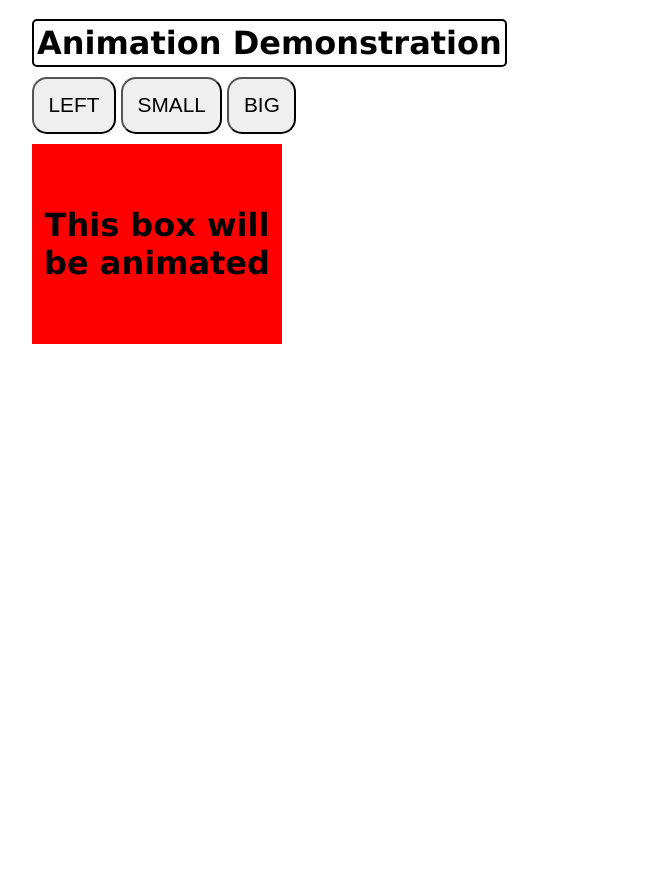
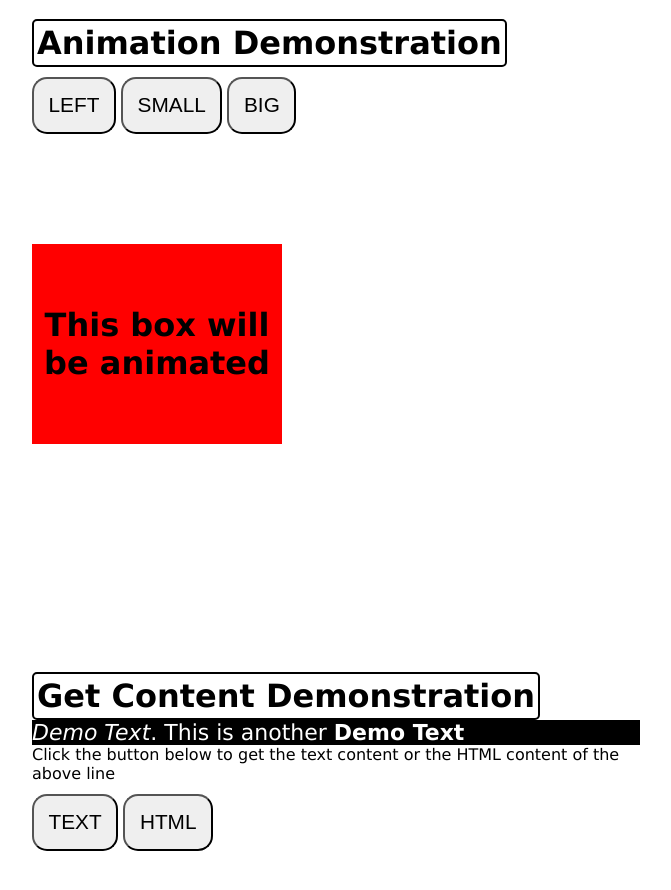
Before and after one commit to CaimeoAI/jQuery_Beginner, a plain HTML site: page index.html in a window 1280 px wide. Shown: the part 833-1723 px from the top of the page, without its empty margins (304-975 px from the left). Before the commit the page ends 1177 px from the top, so only its background shows below. Drawn offline with nearby package versions, Linux system fonts and the light colour scheme.

Commit message:
Added GetContent part

```diff
--- a/index.html
+++ b/index.html
@@ -5,6 +5,7 @@
     <meta name="viewport" content="width=device-width, initial-scale=1.0">
     <title>Document</title>
     <link rel="stylesheet" href="style.css">
+    <!-- src is found under releases.jquery.com -->
     <script src="https://code.jquery.com/jquery-3.7.1.min.js"></script>
     <script>
         $(document).ready(function(){
@@ -35,6 +36,13 @@
                     height: '350px',
                     width: '300px'
                 })
+            });
+
+            $("#getContentButtonText").click(function(){
+                alert($("#demoText").text())
+            });
+            $("#getContentButtonHTML").click(function(){
+                alert($("#demoText").html())
             });
         });
     </script>
@@ -67,7 +75,18 @@
         <button id="animateButtonLeft">LEFT</button>
         <button id="animateButtonSmall">SMALL</button>
         <button id="animateButtonBig">BIG</button>
-        <div id="animateDiv">This box will be animated</div>
+        <div id="animateDivContainer">
+            <div id="animateDiv">This box will be animated</div>
+        </div>
+
+    </div>
+
+    <div id="divFour">
+        <h1>Get Content Demonstration</h1>
+        <p id="demoText"><em>Demo Text</em>. This is another <strong>Demo Text</strong></p>
+        <p>Click the button below to get the text content or the HTML content of the above line</p>
+        <button id="getContentButtonText">TEXT</button>
+        <button id="getContentButtonHTML">HTML</button>
     </div>
 </body>
 </html>
--- a/style.css
+++ b/style.css
@@ -32,10 +32,15 @@ button:hover{
     background-color: grey;
 }
 
-#divOne,#divTwo, #divThree{
+#divOne,#divTwo, #divThree, #divFour{
     width: 50vw;
     padding: 1em;
     margin: 2em;
+}
+
+#animateDivContainer {
+    padding: 100px 0px;
+    margin-bottom: 200px;
 }
 
 #animateDiv {
@@ -50,3 +55,9 @@ button:hover{
     position: absolute;
     background-color: red;
 }
+
+#demoText {
+    background-color: black;
+    color: white;
+    font-size: 22px;
+}
```
